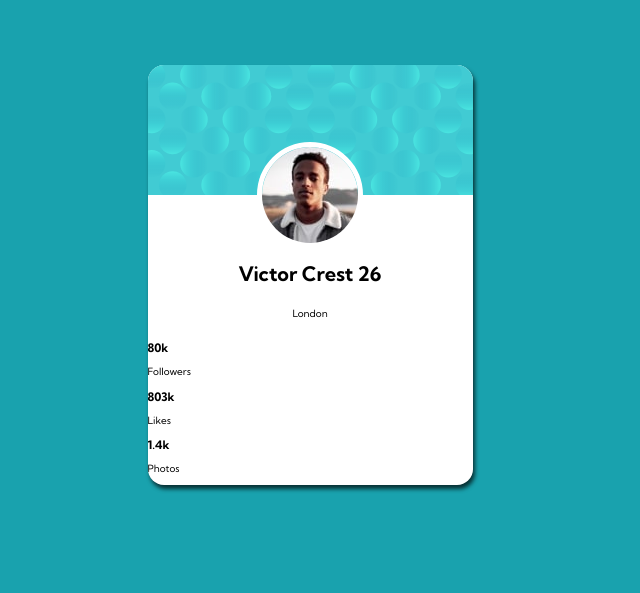
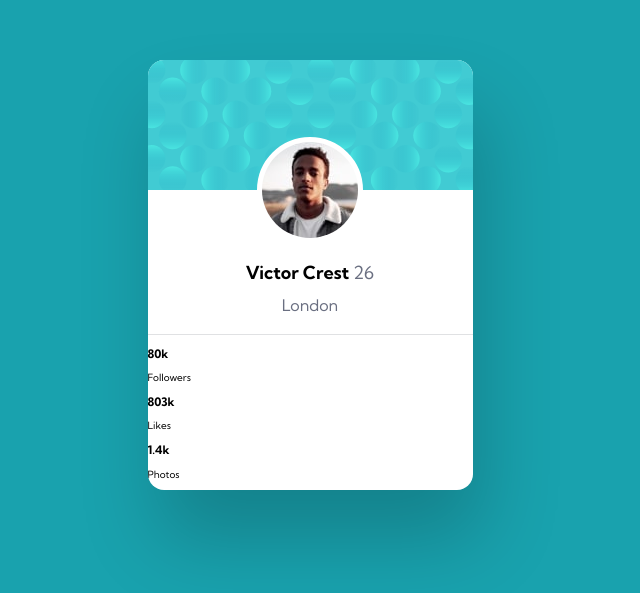
Before and after one commit to 0wlofminerva/profile-card-component, a plain HTML site: page index.html in a window 1280 px wide. Shown: the part 125-718 px from the top of the page, without its empty margins (330-970 px from the left). Drawn offline with Linux system fonts and the light colour scheme.

Commit message:
Card Body Ttle Typography styled

```diff
--- a/index.html
+++ b/index.html
@@ -18,7 +18,7 @@
             <img src="./images/bg-pattern-card.svg" alt="image header card" class="card-header">
             <div class="card-body">
                 <img src="./images/image-victor.jpg" alt="image Victor" class="card-body-img">
-                <h1>
+                <h1 class="card-body-title">
                     Victor Crest
                     <span>26</span>
                 </h1>
--- a/style.scss
+++ b/style.scss
@@ -29,7 +29,7 @@ body {
     width: 325px;
     border-radius: 16px;
     overflow: hidden;
-    box-shadow: 2px 4px 4px rgba(0, 0, 0, 0.7);
+    box-shadow: 10px 50px 80px rgba(0, 0, 0, 0.2);
 
     &-header{
         width: 100%;
@@ -40,11 +40,32 @@ body {
         display: flex;
         flex-direction: column;
         align-items: center;
+        border-bottom: 1px solid rgba(51, 55, 69, 0.15);
 
         &-img {
             border: 5px solid white;
             border-radius: 50%;margin-top: -48px;
             margin-top: calc(-48px - 5px);
+            background-color: white;
+        }
+
+        &-title {
+            margin-top: 2rem;
+            font-size: 1.8rem;
+            font-weight: 700;
+
+            span {
+                color: var(--dark-grayish-blue);
+                font-weight: 400;
+            }
+        }
+
+        &-text {
+            color: var(--dark-grayish-blue);
+            font-size: 1.6rem;
+            font-weight: 400;
+            margin-top: 0;
+            margin-bottom: 2rem;
         }
     }
 
```
Also changed, not shown: style.css, 1 other file.
